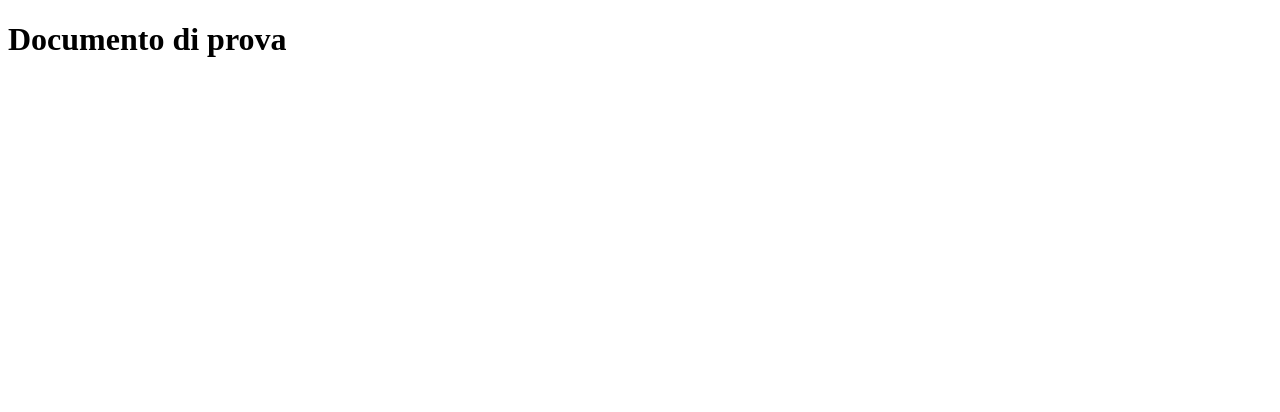
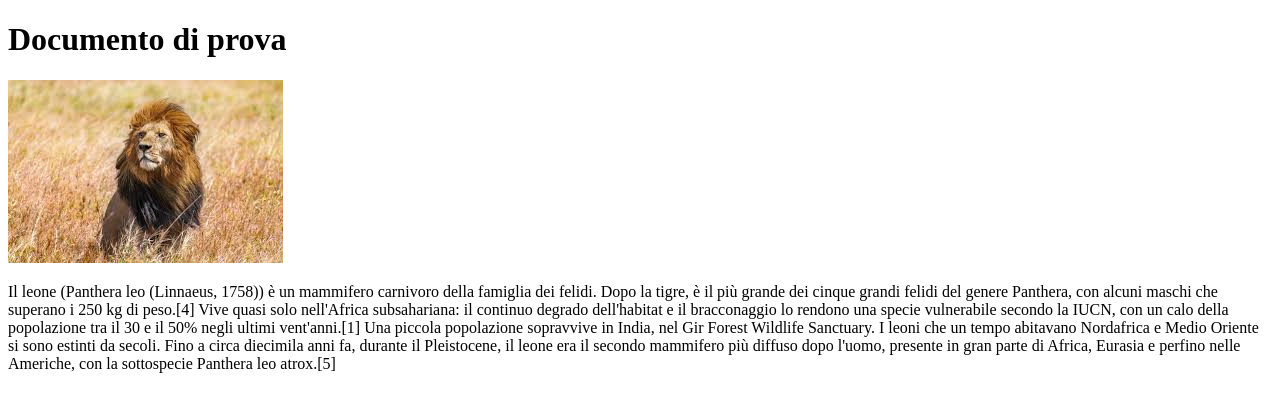
Before and after one commit to Panter47/prova_git_4c, a plain HTML site: page index.html in a window 1280 px wide. Drawn offline with Linux system fonts and the light colour scheme.

Commit message:
aggiunta leone

```diff
--- a/index.html
+++ b/index.html
@@ -7,5 +7,9 @@
 </head>
 <body>
     <h1>Documento di prova</h1>
+    <img src="leone.jfif">
+    <p>Il leone (Panthera leo (Linnaeus, 1758)) è un mammifero carnivoro della famiglia dei felidi. Dopo la tigre, è il più grande dei cinque grandi felidi del genere Panthera, con alcuni maschi che superano i 250 kg di peso.[4] Vive quasi solo nell'Africa subsahariana: il continuo degrado dell'habitat e il bracconaggio lo rendono una specie vulnerabile secondo la IUCN, con un calo della popolazione tra il 30 e il 50% negli ultimi vent'anni.[1]
+
+        Una piccola popolazione sopravvive in India, nel Gir Forest Wildlife Sanctuary. I leoni che un tempo abitavano Nordafrica e Medio Oriente si sono estinti da secoli. Fino a circa diecimila anni fa, durante il Pleistocene, il leone era il secondo mammifero più diffuso dopo l'uomo, presente in gran parte di Africa, Eurasia e perfino nelle Americhe, con la sottospecie Panthera leo atrox.[5]</p>
 </body>
 </html>
```
Also changed, not shown: leone.jfif (added).
